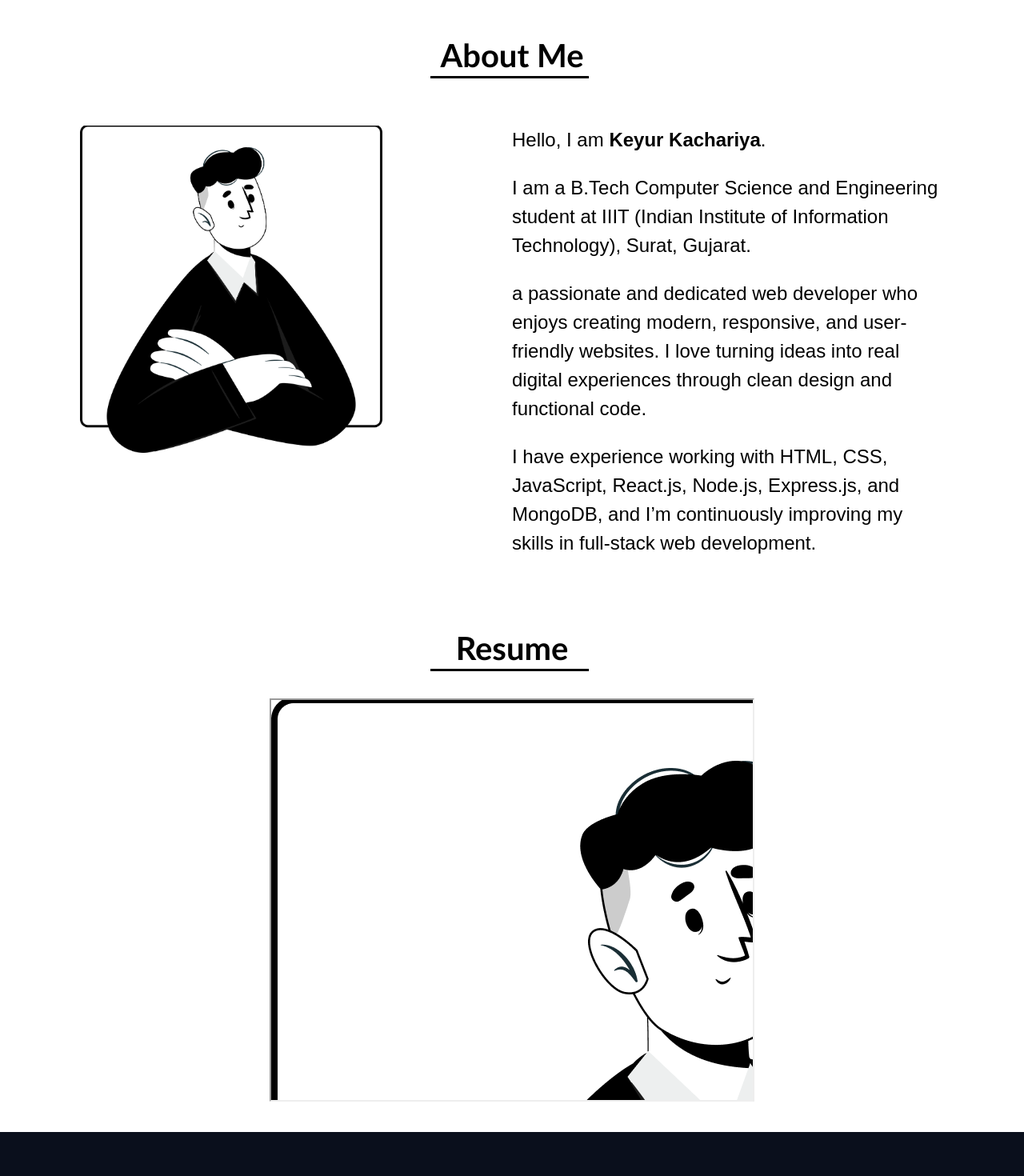
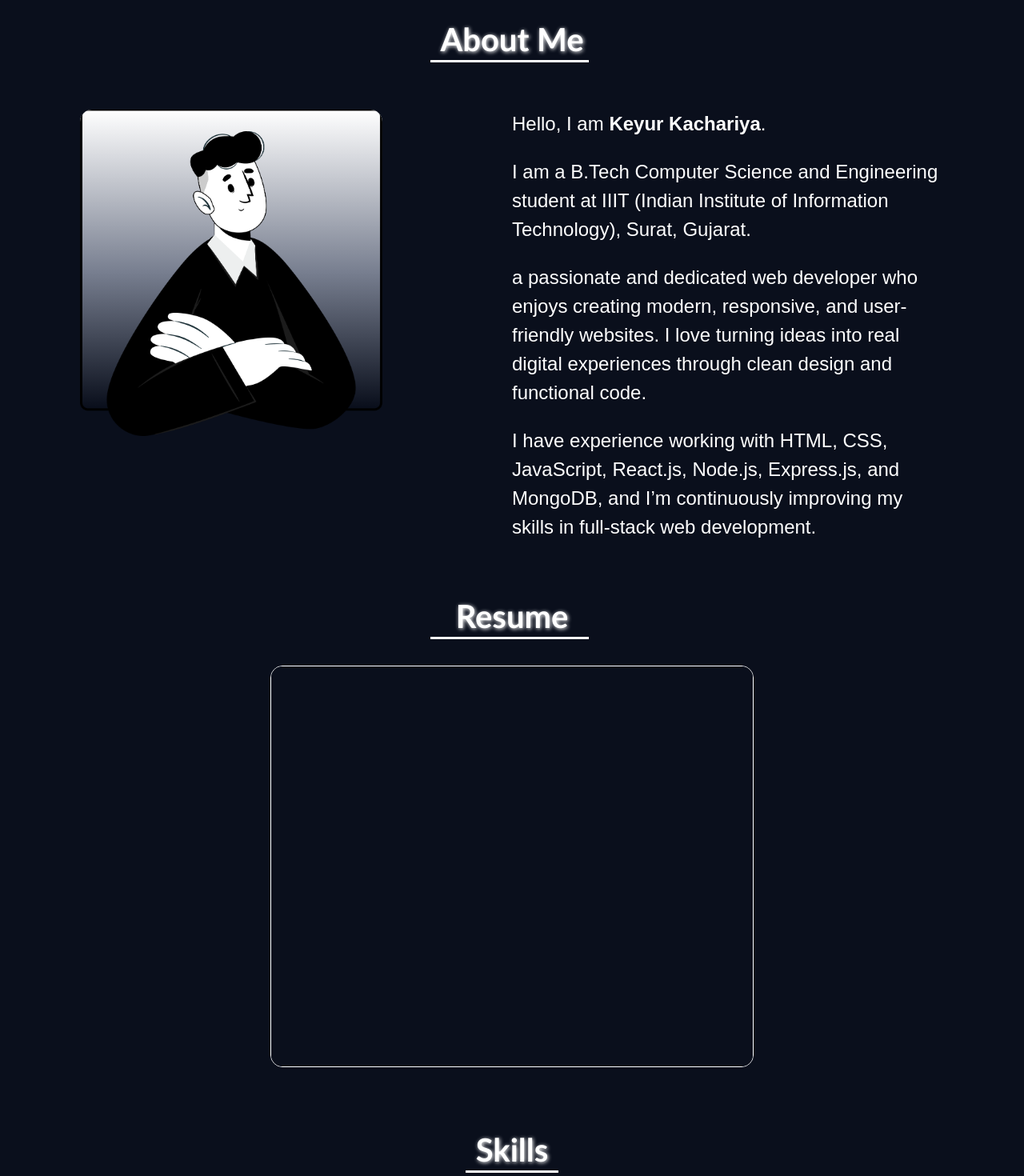
Before and after one commit to kachariyakeyur/Portfolio, a React (Create React App) app: page / in a window 1280 px wide. Shown: the part 820-2290 px from the top of the page at 80% size. Built offline with nearby package versions, Linux system fonts and the light colour scheme.

Commit message:
add details

```diff
--- a/src/About.css
+++ b/src/About.css
@@ -1,18 +1,21 @@
 #About {
-  background-color: rgb(255, 255, 255);
+  background-color: #0a0f1c;
   min-height: 100vh;
   margin-top: 0%;
   margin-bottom: 0%;
   overflow: hidden;
+  color: #ffffff;
 
 }
 
 #About h1 {
-  padding-top: 3%;
+  margin-top: 0px;
+  padding-top: 3.5%;
   margin-bottom: 0%;
   text-align: center;
   font-weight: 800;
-  color: rgb(0, 0, 0);
+  color: #ffffff;
+  text-shadow: 1px 1px 5px #ffffff;
   font-family: 'Trebuchet MS', 'Lucida Sans Unicode', 'Lucida Grande', 'Lucida Sans', Arial, sans-serif;
   font-size: 40px;
   position: relative;
@@ -32,7 +35,7 @@
     bottom: -5px;
     width: 15.5%;
     height: 3px;
-    background: rgb(0, 0, 0);
+    background: #ffffff;
     margin-left: 42%;
 }
 
@@ -55,6 +58,8 @@
 .Aleft img {
   width: 70%;
 
+  background: linear-gradient(to bottom, #ffffff 0%, #777e8f 50%, #0a0f1c 91%, #0a0f1c 100%);
+  border-radius: 15px;
 }
 
 /* Text Styling */
@@ -69,6 +74,8 @@
   display: flex;
   justify-content: center;
   padding: 3%;
+  color: #ffffff;
+  text-shadow: 1px 1px 5px #ffffff;
 
 }
 
@@ -77,4 +84,15 @@
   height: 500px;
   size-adjust: inherit;
   overflow: hidden;
+  border-radius: 15px;
+  transition: 0.5s;
+  border: #ffffff solid 1px;
 }
+
+.resumeframe:hover{
+  box-shadow: 0 0 3px #9c9c9c,
+                7px 7px 40px #ffffff80;
+
+   transform: translateY(-5px) scale(1.01);
+
+}
--- a/src/Components/About.js
+++ b/src/Components/About.js
@@ -26,7 +26,7 @@ function About() {
 
       <h1>Resume</h1>
       <div className="resume">
-        <iframe className='resumeframe' title='Resume' src="about.png"></iframe>
+        <iframe className='resumeframe' title='Resume' src="Resume.pdf"></iframe>
       </div>
 
 
--- a/src/Components/Projects.js
+++ b/src/Components/Projects.js
@@ -12,7 +12,7 @@ function Projects() {
                 <div className="content">
                   <h2>Portfolio</h2>
                   <p>Every information about me Skills , projects , ...</p>
-                  <a href="https://kachariyakeyur.github.io/TextAnalyzer_and_Editor/"><button className="pview"><h2>View</h2></button></a>
+                  <a href="https://kachariyakeyur.github.io/TextAnalyzer_and_Editor/" target='_blank'> <button className="pview"><h2>View</h2></button></a>
                 </div>
               </div>
               <div className="pcard">
@@ -20,7 +20,7 @@ function Projects() {
                 <div className="content">
                   <h2>Text Analyzer</h2>
                   <p>Modify, Edit and Copy your text here...</p>
-                  <a href="https://kachariyakeyur.github.io/TextAnalyzer_and_Editor/"><button className="pview"><h2>View</h2></button></a>
+                  <a href="https://kachariyakeyur.github.io/TextAnalyzer_and_Editor/"  target='_blank'><button className="pview"><h2>View</h2></button></a>
                 </div>
               </div>
               <div className="pcard">
@@ -28,7 +28,7 @@ function Projects() {
                 <div className="content">
                   <h2>Latest News app</h2>
                   <p>Find latest news and Explore more about that News...</p>
-                  <a href="https://keyurs-newsapp.vercel.app/"><button className="pview"><h2>View</h2></button></a>
+                  <a href="https://keyurs-newsapp.vercel.app/" target='_blank' ><button className="pview"><h2>View</h2></button></a>
                 </div>
               </div>
               <div className="pcard">
@@ -36,11 +36,11 @@ function Projects() {
                 <div className="content">
                   <h2>iNotebook</h2>
                   <p>Add your Notes here and View, Update, Delete Secuirly...</p>
-                  <a href="https://keyurs-newsapp.vercel.app/"><button className="pview"><h2>View</h2></button></a>
+                  <a href="https://keyurs-newsapp.vercel.app/" target='_blank' ><button className="pview"><h2>View</h2></button></a>
                 </div>
               </div>
 
-            </div>
+             </div>
         </div>
     </>
   )
--- a/src/Contact.css
+++ b/src/Contact.css
@@ -2,13 +2,13 @@
     align-items: center;
     background-color: #0a0f1c;
     color: white;
-    padding-top: 2px;
+    padding-top: 0px;
 
     min-height: 90vh;
 }
 
 .cheading h1{
-     padding-top: 3%;
+     padding-top: 3.5%;
   margin-bottom: 0%;
   text-align: center;
   font-weight: 800;
@@ -38,7 +38,7 @@
   display: flex;
   justify-content: center;
   align-items: center;
-  padding: 6%;
+  padding: 4%;
 
 }
 
--- a/src/Projects.css
+++ b/src/Projects.css
@@ -1,14 +1,15 @@
 #Projects{
-  background-color: rgb(255, 255, 255);
+  background-color: #0a0f1c;
   min-height: 100vh;
   margin-top: 0%;
   margin-bottom: 0%;
   overflow: hidden;
-  padding-bottom: 5%;
+  padding-bottom: 1.5%;
 
 }
 
 #Projects h1 {
+  margin: 0%;
   padding-top: 3%;
   margin-bottom: 0%;
   text-align: center;
@@ -17,7 +18,8 @@
   font-family: 'Trebuchet MS', 'Lucida Sans Unicode', 'Lucida Grande', 'Lucida Sans', Arial, sans-serif;
   font-size: 40px;
   position: relative;
-
+  color: #ffffff;
+  text-shadow: 1px 1px 5px #ffffff;
   transition: transform 0.5s ease;
 }
 
@@ -34,7 +36,7 @@
     bottom: -5px;
     width: 15.5%;
     height: 3px;
-    background: rgb(0, 0, 0);
+    background: #ffffff;
     margin-left: 42%;
 }
 
@@ -53,13 +55,14 @@
     border-radius: 30px;
     overflow: hidden;
     transition: 0.5s;
-    border: #00ffea15 solid 1.5px;
+    border: #00ffea32 solid 1.5px;
     height: auto;
 }
 
 .pcard:hover{
-    box-shadow: 0 0 3px #000000,
-                9px 9px 20px #2e2e2e;
+    box-shadow: -1px 0px 4px #00ffea,
+                1px 0px 4px #00ffea,
+                0px 9px 20px #00ffea;
 
     transform: translateY(-10px) scale(1.03);
 }
@@ -68,7 +71,7 @@
     width: 100%;
     height: 250px;
     overflow: hidden;
-    background-color: #042359;
+    background: #0e1623;
 
   }
 
--- a/src/Skills.css
+++ b/src/Skills.css
@@ -5,13 +5,14 @@
     background-color: #0a0f1c;
     color: white;
     padding-top: 2px;
-    padding-bottom: 5%;
+    padding-bottom: 0%;
 
 }
 
 .sheading h1{
-  padding-top: 3%;
-  margin-bottom: 0%;
+
+  padding-top: 4%;
+  margin: 0%;
   text-align: center;
   font-weight: 800;
   font-family: 'Trebuchet MS', 'Lucida Sans Unicode', 'Lucida Grande', 'Lucida Sans', Arial, sans-serif;
--- a/src/style.css
+++ b/src/style.css
@@ -123,7 +123,7 @@ body{
 
 .home {
 
-  background-color: #0a0f1c;
+  background: #0a0f1c;
   color: white;
   min-height: 100vh;
   margin-top: 0%;
@@ -199,7 +199,7 @@ body{
   transition: 0.3s;
   border: 2px solid #000000;
   box-shadow: 0 0 5px #000000 ,
-              0 0 100px #00ffea6b;
+              0 0 1000px #00ffeaa6;
 
 
 }
```
Also changed, not shown: 1 other file (tests, documents, lock files or other folders).
